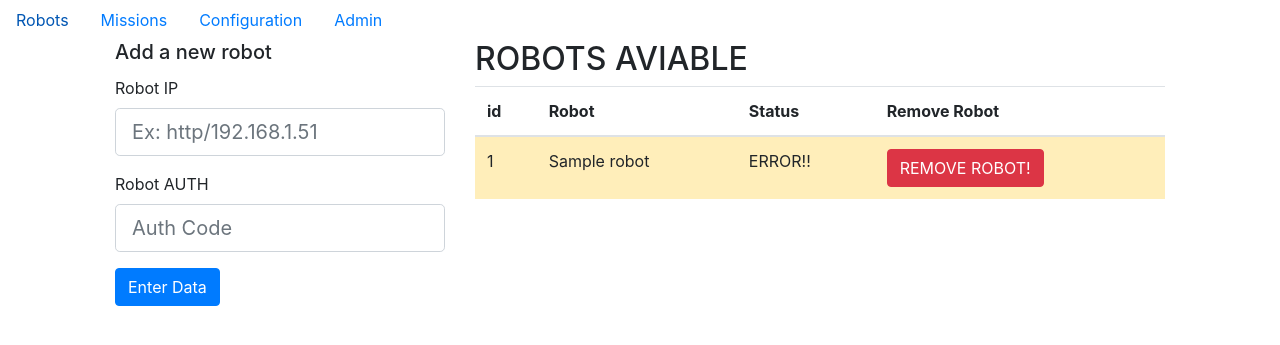
After one commit to soleyj/Golsley_mir, a Django app: template Golsoft/templates/dashboard/configuration.html in a window 1280 px wide. The commit adds this page. Shown: the top 345 px of the page. Run offline with Django 3.2, Linux system fonts and the light colour scheme; the template is opened without the code that fills it: most values are stand-ins (such as "Sample title", 1, 10 or a date in 2020); some libraries are stand-ins or nearby versions.

Commit message:
change API_manager and add configuration part

```diff
--- a/Golsoft/dashboard/models.py
+++ b/Golsoft/dashboard/models.py
@@ -10,7 +10,7 @@ class Robot(models.Model):
     robot_name = models.CharField(max_length=150,default = "none")
     auth = models.CharField(max_length=150,default = "none")
     ip = models.CharField(max_length=150,default = "none")
-
+    verification = models.BooleanField(default=False)
     def __str__(self):
         return self.robot_name
 
--- a/Golsoft/dashboard/urls.py
+++ b/Golsoft/dashboard/urls.py
@@ -5,11 +5,17 @@ from MIR_API import APIs_Manager
 app_name = 'basic_app'
 APIs_Manager.start()
 urlpatterns = [
+    ## generla views
     path(r'robot',views.RobotsListView.as_view(),name='list'),
     path(r'missions', views.MissionsListView.as_view(), name='misisons'),
+    path(r'configuration', views.configuration.as_view(), name='configuration'),
     path(r'get_more_tables', views.get_more_tables.as_view(), name='get_more_tables'),
+    ## robot show view
     path(r'change_state', views.change_state, name='change_state'),
+    ## missions views
     path(r'get_new_missions', views.get_new_missions, name='get_new_missions'),
     path(r'add_mission_url', views.add_mission_url, name='add_mission_url'),
     path(r'cancel_mission_url', views.cancel_mission_url, name='cancel_mission_url'),
+    ## missions views
+    path(r'enter_robot_data', views.enter_robot_data, name='enter_robot_data'),
 ]
--- /dev/null
+++ b/Golsoft/static/dashboard/configuration.js
@@ -0,0 +1,16 @@
+$(document).ready(function(){
+
+    $(document).on('click', '.addrobotinfo',function(){
+        console.log("yes")
+
+    });
+    $(document).on('click', '.removerobotinfo',function(){
+        if (confirm("Are you sure to remove the robot??")) {
+            console.log("yes")
+        }
+        return false;
+
+
+    });
+
+});
--- a/Golsoft/templates/dashboard/base.html
+++ b/Golsoft/templates/dashboard/base.html
@@ -15,8 +15,12 @@
         <a class="nav-link active" href = "{% url 'dashboard:misisons' %}"> Missions </a>
       </li>
       <li class="nav-item">
+        <a class="nav-link" href="{% url 'dashboard:configuration' %}">Configuration</a>
+      </li>
+      <li class="nav-item">
         <a class="nav-link" href="{% url 'admin:index' %}">Admin</a>
       </li>
+
     </ul>
     <div class="container">
 
--- /dev/null
+++ b/Golsoft/templates/dashboard/configuration.html
@@ -0,0 +1,65 @@
+<!DOCTYPE html>
+
+{% extends "dashboard/base.html" %}
+{% load staticfiles %}
+    {% block body_block%}
+    <div class="container">
+        <div class="container">
+            <div class="row">
+                <div class="col-4">
+                    <form>
+                        <h5 class="card-title">Add a new robot</h5>
+                        <div class="form-group">
+                            <label for="exampleFormControlInput1">Robot IP</label>
+                            <input class="form-control form-control-lg" type="text" placeholder="Ex: http/192.168.1.51">
+                        </div>
+                        <div class="form-group">
+                                <label for="exampleFormControlInput2">Robot AUTH</label>
+                                <input class="form-control form-control-lg" type="text" placeholder="Auth Code">
+                        </div>
+                        <a href="#" class="btn btn-primary addrobotinfo">Enter Data</a>
+                    </form>
+                </div>
+                <div class="col-8">
+                    <table class="table">
+                        <h2>ROBOTS AVIABLE</h2>
+                        <thead>
+                            <tr>
+                                <th scope="col">id</th>
+                                <th scope="col">Robot</th>
+                                <th scope="col">Status</th>
+                                <th scope="col">Remove Robot</th>
+                            </tr>
+                        </thead>
+                        <tbody>
+                            {%for robots in robot_list%}
+                                {% if robots.verification%}
+                                <tr class="table-primary">
+                                    <td scope="row">{{robots.id}}</td>
+                                    <td>{{robots.robot_name}}</td>
+                                    <td>Correct!!</td>
+                                {%else%}
+                                <tr class="table-warning">
+                                    <td scope="row">{{robots.id}}</td>
+                                    <td>{{robots.robot_name}}</td>
+                                    <td>ERROR!!</td>
+                                {%endif%}
+                                    <td><button type="button" class="btn btn-danger removerobotinfo">REMOVE ROBOT!</button></td>
+                                </tr>
+                            {%endfor%}
+                        </tbody>
+                    </table>
+                </div>
+
+            </div>
+        </div>
+    </div>
+
+
+
+    </script>
+    <script>
+        var enter_robot_data_url = " {% url 'dashboard:enter_robot_data' %}"
+    </script>
+    <script src="{% static "dashboard/configuration.js" %}" ></script>
+    {% endblock %}
--- a/Golsoft/templates/dashboard/get_more_tables.html
+++ b/Golsoft/templates/dashboard/get_more_tables.html
@@ -17,7 +17,7 @@
                       {%if Robot.state  == 1%}
                       <button type="button" class="btn btn-danger updateButton" member_id ="{{Robot.robot.id}}">Stop</button>
                       {%elif Robot.state  == 0%}
-                      <button type="button" class="btn btn-primary updateButton" member_id ="{{Robot.robot.id}}">Star</button>
+                      <button type="button" class="btn btn-primary updateButton" member_id ="{{Robot.robot.id}}">Start</button>
                       {%else %}
                       {%endif %}
                   </ul>
--- a/Golsoft/templates/dashboard/robots.html
+++ b/Golsoft/templates/dashboard/robots.html
@@ -24,7 +24,7 @@
                       {%if Robot.state  == 1%}
                       <button type="button" class="btn btn-danger updateButton" member_id ="{{Robot.robot.id}}">Stop</button>
                       {%elif Robot.state  == 0%}
-                      <button type="button" class="btn btn-primary updateButton" member_id ="{{Robot.robot.id}}">Star</button>
+                      <button type="button" class="btn btn-primary updateButton" member_id ="{{Robot.robot.id}}">Start</button>
                       {%else %}
                       {%endif %}
                   </ul>
```
Also changed, not shown: Golsoft/Fleet_Manage/Fleet_manage.py (added, +27 -0 lines), Golsoft/MIR_API/APIs_Manager.py (+19 -17 lines), Golsoft/dashboard/views.py (+9 -1 lines), Golsoft/MIR_API/MIR_API.py (line endings or trailing spaces), Golsoft/dashboard/migrations/0011_robot_verification.py (added), Golsoft/db.sqlite3.
